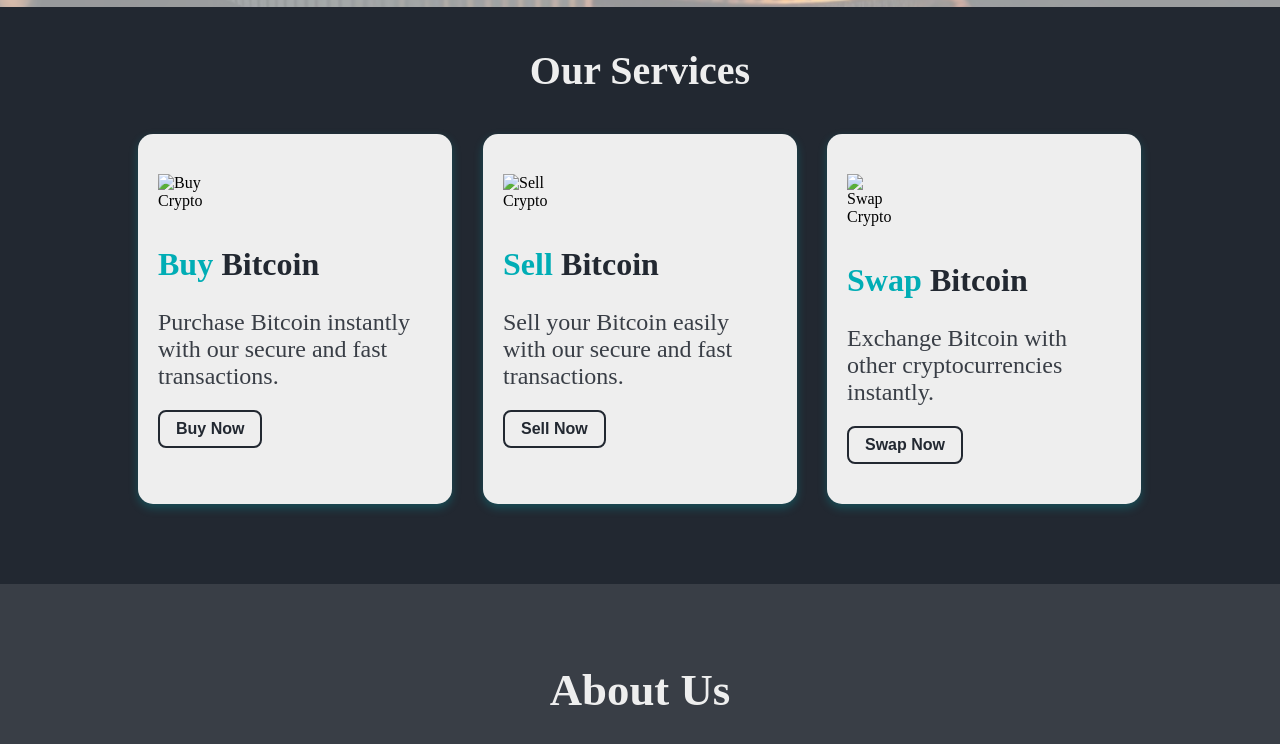
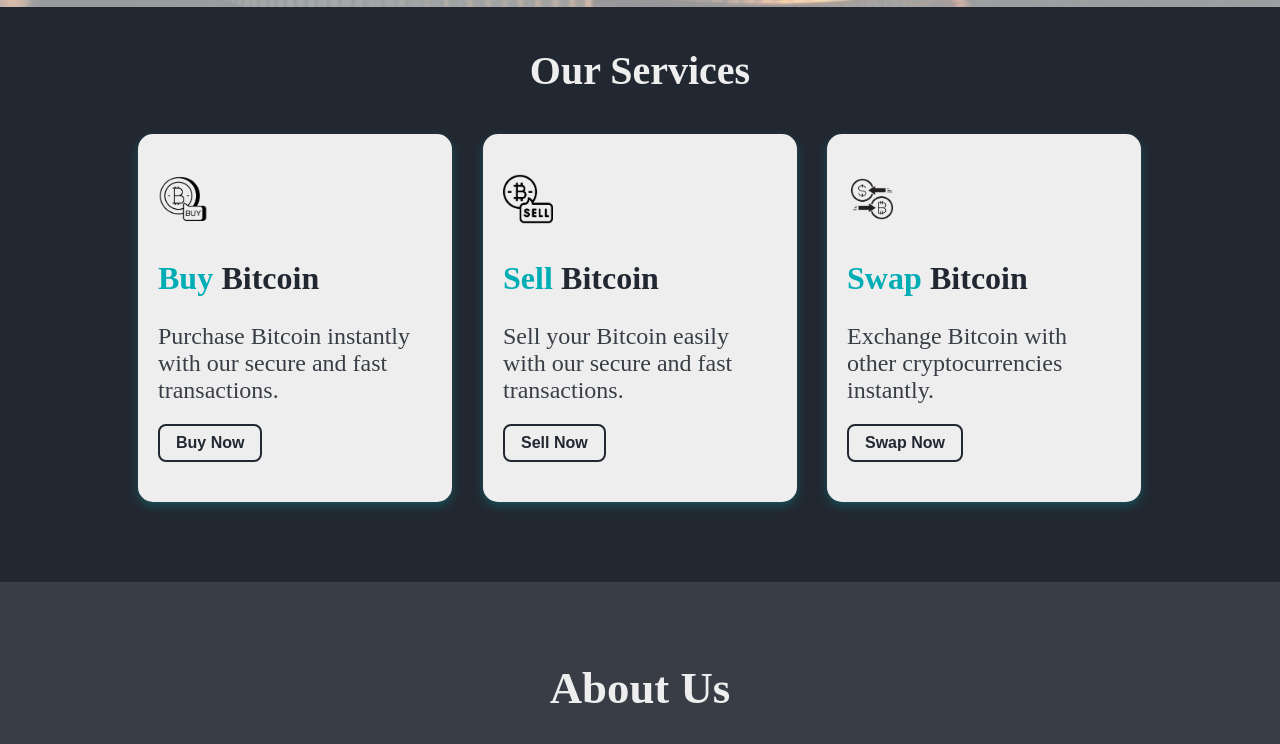
Before and after one commit to digitalDT1/trustgabbi, a plain HTML site: page index.html in a window 1280 px wide. Shown: the part 787-1531 px from the top of the page. Drawn offline with Linux system fonts and the light colour scheme.

Commit message:
Update index.html

```diff
--- a/index.html
+++ b/index.html
@@ -46,21 +46,21 @@
         <h2>Our Services</h2>
         <div class="services_flex">
             <div class="services_card">
-                <img src="./images/buy" alt="Buy Crypto" class="service_pic" width="50";>
+                <img src="./images/buy.png" alt="Buy Crypto" class="service_pic" width="50">
                 <h3><span class="t">Buy</span> Bitcoin</h3>
                 <p>Purchase Bitcoin instantly with our secure and fast transactions.</p>
                 <button>Buy Now</button>
             </div>
 
             <div class="services_card">
-                <img src="./images/sell" alt="Sell Crypto" class="service_pic" width="50";>
+                <img src="./images/sell.png" alt="Sell Crypto" class="service_pic" width="50">
                 <h3><span class="t">Sell</span> Bitcoin</h3>
                 <p>Sell your Bitcoin easily with our secure and fast transactions.</p>
                 <button>Sell Now</button>
             </div>
 
             <div class="services_card">
-                <img src="./images/swap" alt="Swap Crypto" class="service_pic" width="50";>
+                <img src="./images/swap.png" alt="Swap Crypto" class="service_pic" width="50">
                 <h3><span class="t">Swap</span> Bitcoin</h3>
                 <p>Exchange Bitcoin with other cryptocurrencies instantly.</p>
                 <button>Swap Now</button>
```
